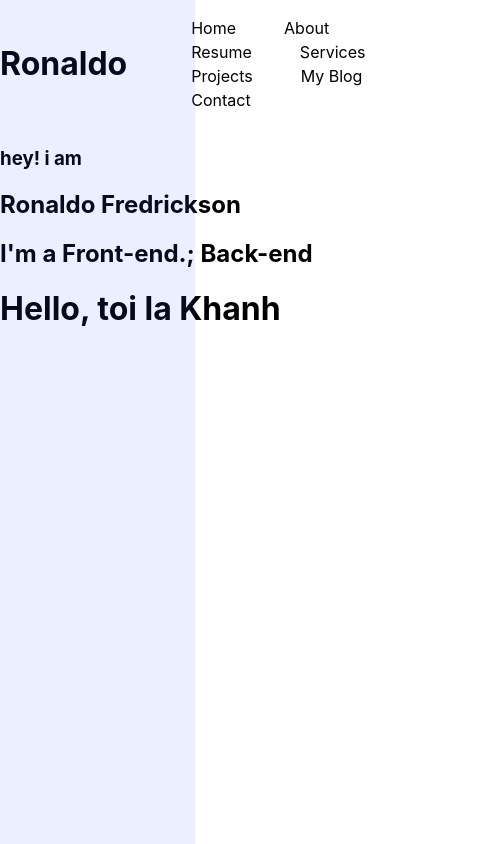
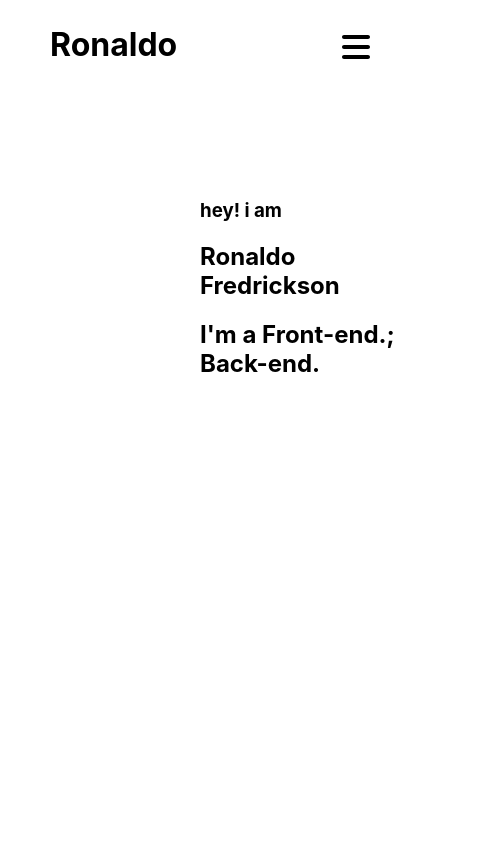
Before and after one commit to dnKhanh22/colorlib-reactjs, a React (Create React App) app: page /home in a window 390 px wide. Shown: the whole page, 495 px wide, since content can reach past the window. Built offline with nearby package versions, Linux system fonts and the light colour scheme.

Commit message:
update 2

```diff
--- a/package.json
+++ b/package.json
@@ -8,6 +8,7 @@
     "@testing-library/user-event": "^13.5.0",
     "react": "^18.2.0",
     "react-dom": "^18.2.0",
+    "react-router-dom": "^6.8.1",
     "react-scripts": "5.0.1",
     "sass": "^1.58.3",
     "web-vitals": "^2.1.4"
--- a/src/App.js
+++ b/src/App.js
@@ -3,6 +3,8 @@
 import Header from './components/Header/Header';
 import About from './components/About/About';
 import Home from './components/Home/Home';
+import { BrowserRouter as Router, Switch, Route, Link, Routes } from 'react-router-dom';
+
 
 
 const App = () => {
@@ -10,7 +12,16 @@
     <div>
       <Header />
       <Home />
-      <About />
+      {/* <Router>
+        <Header />
+          <Routes>
+            <Route exact path= '/home' element ={<Home/>} />
+            <Route exact path= '/about' element ={<About/>} />
+
+
+          </Routes>
+
+        </Router> */}
     </div>
   )
 }
--- a/src/components/Header/Header.js
+++ b/src/components/Header/Header.js
@@ -1,16 +1,38 @@
-import React from "react";
+
+import React, { useState } from "react";
 import './styles/header.scss'
+import { Link } from "react-router-dom";
+
 
 const Header = () => {
+    const [active, setActive] = useState(false)
+    console.log(active)
     return (
+        // <div className="navbar">
+        //     <div className="navbar-item">
+        //         <h1 className="nav-brand">Ronaldo</h1>
+
+        //         <ul className="nav-links">
+        //             <Link to='/home'><li>Home</li></Link>
+        //             <Link to='/about'><li>About</li></Link>
+        //             <Link to='/resume'><li>Resume</li></Link>
+        //             <Link to='/service'><li>Services</li></Link>
+        //             <Link to='/project'><li>Projects</li></Link>
+        //             <Link to='/blog'><li>My Blog</li></Link>
+        //             <Link to='/contact'><li>Contact</li></Link>
+
+        //         </ul>
+        //     </div>
+
+        // </div>
         <header>
             <div className="container">
                 <div className="navbar">
                     <div  className="navbar-brand">
-                        <h1>Ronaldo</h1>
+                        <h1><span className="nav-brand">R</span><span>onaldo</span></h1>
                     </div>
 
-                    <div className="navbar-actions">
+                    <div id="nav-act" className="navbar-actions">
                         <ul>
                             <li className="navbar-item"><a href="#">Home<div className="navbar-line"></div></a></li>
                             <li className="navbar-item"><a href="#">About<div className="navbar-line"></div></a></li>
@@ -23,6 +45,17 @@
                         </ul>
 
                     </div>
+                    <label className="navbar-icon" onClick={()=>setActive(!active)}>
+                        <svg xmlns="http://www.w3.org/2000/svg" viewBox="0 0 448 512">
+                        {/* <!--! Font Awesome Pro 6.3.0 by @fontawesome - https://fontawesome.com License - https://fontawesome.com/license (Commercial License) Copyright 2023 Fonticons, Inc. --> */}
+                        <path d="M0 96C0 78.3 14.3 64 32 64H416c17.7 0 32 14.3 32 32s-14.3 32-32 32H32C14.3 128 0 113.7 0 96zM0 256c0-17.7 14.3-32 32-32H416c17.7 0 32 14.3 32 32s-14.3 32-32 32H32c-17.7 0-32-14.3-32-32zM448 416c0 17.7-14.3 32-32 32H32c-17.7 0-32-14.3-32-32s14.3-32 32-32H416c17.7 0 32 14.3 32 32z"/></svg>
+                    </label>
+                    {
+                        active ? (
+                            <div> </div>
+                        ) : null
+                    }
+
                 </div>
 
             </div>
--- a/src/components/Header/styles/header.scss
+++ b/src/components/Header/styles/header.scss
@@ -1,27 +1,54 @@
+
+
+
+
 $navbar-brand:black ;
 header {
     color: $navbar-brand;
     background-color:white;
     line-height: 1.5;
     font-size: 16px;
+    margin: 0;
+    padding: 0;
+    box-sizing: border-box;
+    width: 100%;
+    height: 80px;
+
+
+
 }
 .navbar{
     display: flex;
     justify-content: space-between;
     align-items: center;
-
  }
- .navbar-actions{
+ .navbar-actions > ul{
     color: black;
-   position: relative;
+   position: flex;
  }
  .navbar-actions >ul >li {
     display: inline-block;
     padding: 0 24px;
+    transition: 0.2s;
  }
+
+
 .navbar-brand{
+
    font-weight: 900;
+   margin-left: 20px;
+   // .nav-brand{
+      // color: aliceblue;
+      // background-color: #3e64ff;
+      // width: 40px;
+      // height: 40px;
+
+      // border-radius: 50%;
+
+
+   // }
 }
+
 
  .navbar-item > a{
     text-decoration: none;
@@ -38,3 +65,33 @@
     transition: all .5s ease;
 
  }
+.navbar-icon{
+
+   width: 28px;
+   height: 28px;
+   color: black;
+   margin-right: 20px;
+ }
+
+@media (min-width: 1024px) {
+   .navbar-icon{
+      display: none;
+   }
+   .navbar-actions::after{
+      display: block;
+   }
+
+}
+@media (max-width: 1024px) {
+   .navbar-actions{
+      display: none;
+   }
+   .navbar-brand{
+      padding: 0 20px;
+      margin: 0 30px;
+
+   }
+
+
+
+}
--- a/src/components/Home/Home.js
+++ b/src/components/Home/Home.js
@@ -10,7 +10,7 @@
                 <div className="home-wapper">
                     <h3>hey! i am</h3>
                     <h2 className="">Ronaldo Fredrickson</h2>
-                    <h2>I'm a <span>Front-end.; Back-end</span></h2>
+                    <h2>I'm a <span>Front-end.; Back-end.</span></h2>
                 </div>
             </div>
         </home>
--- a/src/components/Home/styles/home.scss
+++ b/src/components/Home/styles/home.scss
@@ -1,13 +1,13 @@
-.overlay{
-    position: absolute;
-    top: 0;
-    left: 0;
-    right: 0;
-    bottom: 0;
-    opacity: 0.1;
-    width: 50%;
-    background: #3e64ff;
+h2{
+    align-items: center;
+    position: relative;
 }
-.home-wapper{
-
+.container{
+    .home-wapper{
+        padding: 0 100px;
+        margin: 100px;
+        width: 50%;
+        height: 50%;
+        position: absolute;
+    }
 }
```
Also changed, not shown: src/components/About/styles/about.sass (added), src/components/Blogs/Blogs.js (added), 1 other file (tests, documents, lock files or other folders).
